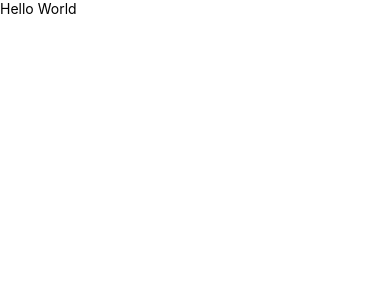
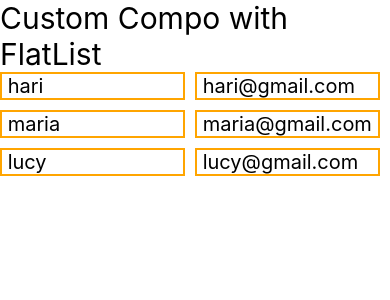
Before and after one commit to vinay096/firstProject, a React Native app: screen / in a window 390 px wide. Shown: the top 300 px of the page. Built offline with nearby package versions, Linux system fonts and the light colour scheme.

Commit message:
custom component in flatlist

```diff
--- a/App.tsx
+++ b/App.tsx
@@ -7,13 +7,12 @@
 
 import React from 'react';
 import {SafeAreaView, Text, View} from 'react-native';
+import CustomCompoFlatList from './src/components/CustomCompoFlatList';
 
 function App(): JSX.Element {
   return (
-    <SafeAreaView>
-      <View>
-        <Text>Hello World</Text>
-      </View>
+    <SafeAreaView style={{flex: 1}}>
+      <CustomCompoFlatList />
     </SafeAreaView>
   );
 }
--- /dev/null
+++ b/src/components/CustomCompoFlatList.tsx
@@ -0,0 +1,19 @@
+import React from 'react';
+import {FlatList, StyleSheet, Text, View} from 'react-native';
+import User from './User';
+
+const CustomCompoFlatList = () => {
+  const userList = [
+    {id: 1, name: 'hari', email: 'hari@gmail.com'},
+    {id: 2, name: 'maria', email: 'maria@gmail.com'},
+    {id: 3, name: 'lucy', email: 'lucy@gmail.com'},
+  ];
+  return (
+    <View>
+      <Text style={{fontSize: 30}}>Custom Compo with FlatList</Text>
+      <FlatList data={userList} renderItem={({item}) => <User item={item} />} />
+    </View>
+  );
+};
+
+export default CustomCompoFlatList;
--- /dev/null
+++ b/src/components/User.tsx
@@ -0,0 +1,25 @@
+import {StyleSheet, Text, View} from 'react-native';
+
+const User = (props: {item: any}) => {
+  const {name, email} = props.item;
+  return (
+    <View style={style.boxStyle}>
+      <Text style={style.textStyle}> {name}</Text>
+      <Text style={style.textStyle}> {email}</Text>
+    </View>
+  );
+};
+
+const style = StyleSheet.create({
+  boxStyle: {flexDirection: 'row'},
+  textStyle: {
+    flex: 1,
+    borderWidth: 2,
+    borderColor: 'orange',
+    marginBottom: 10,
+    marginRight: 10,
+    fontSize: 20,
+  },
+});
+
+export default User;
```
